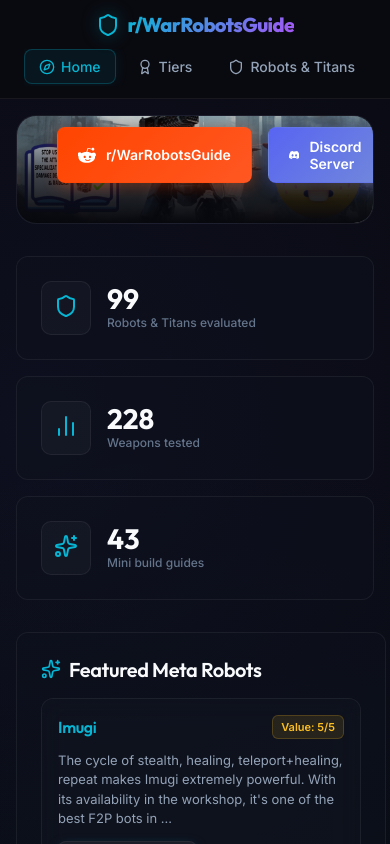
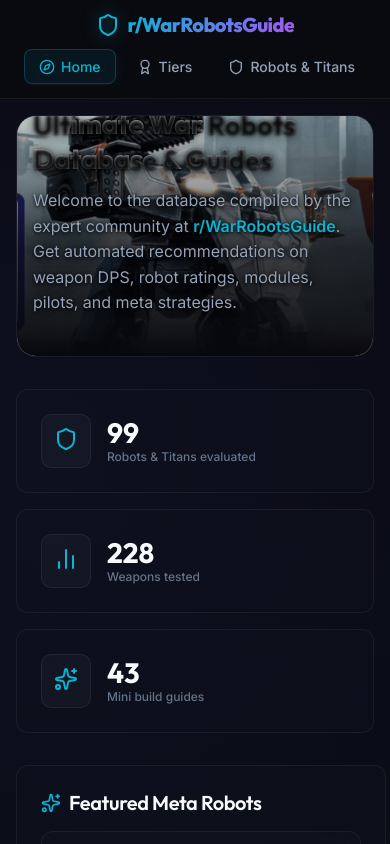
Before and after one commit to War-Robots-Guide/website, a React (Vite) app: page / in a window 390 px wide. Shown: the top 844 px of the page. Built offline with nearby package versions, Linux system fonts and the light colour scheme.

Commit message:
fix: make homepage banner responsive and remove redundant community links

```diff
--- a/src/App.css
+++ b/src/App.css
@@ -127,6 +127,45 @@
   margin: 0 auto 24px;
   line-height: 1.6;
 }
+
+.dashboard-hero-img {
+  width: 100%;
+  height: 420px;
+  object-fit: cover;
+  display: block;
+  opacity: 1;
+}
+
+.dashboard-hero-overlay {
+  position: absolute;
+  inset: 0;
+  background: linear-gradient(to top, #07080d 0%, rgba(7, 8, 13, 0.75) 45%, rgba(7, 8, 13, 0) 100%);
+  display: flex;
+  flex-direction: column;
+  justify-content: flex-end;
+  padding: 40px;
+  text-align: left;
+}
+
+.dashboard-hero-title {
+  font-size: 42px;
+  font-weight: 800;
+  margin: 0;
+  color: #ffffff;
+  -webkit-text-fill-color: #ffffff;
+  background: none;
+  -webkit-background-clip: unset;
+  text-shadow: 0 2px 10px rgba(0,0,0,0.85), 0 1px 3px rgba(0,0,0,0.9);
+}
+
+.dashboard-hero-desc {
+  margin: 8px 0 0;
+  max-width: 650px;
+  font-size: 15px;
+  color: #e2e8f0;
+  text-shadow: 0 1px 8px rgba(0,0,0,0.85), 0 1px 3px rgba(0,0,0,0.9);
+}
+
 
 .dashboard-stats {
   display: grid;
@@ -816,6 +855,23 @@
     font-size: 28px;
   }
 
+  .dashboard-hero-img {
+    height: 240px;
+  }
+
+  .dashboard-hero-overlay {
+    padding: 16px;
+  }
+
+  .dashboard-hero-title {
+    font-size: 22px;
+  }
+
+  .dashboard-hero-desc {
+    font-size: 12.5px;
+    margin-top: 4px;
+  }
+
   .spec-grid {
     grid-template-columns: 1fr;
   }
--- a/src/components/dashboard/DashboardTab.jsx
+++ b/src/components/dashboard/DashboardTab.jsx
@@ -34,49 +34,16 @@ export function DashboardTab({ onTabChange }) {
         <img
           src="banner.jpg"
           alt="War Robots Hangar Banner"
-          style={{ width: '100%', maxHeight: '420px', objectFit: 'cover', display: 'block', opacity: 1 }}
+          className="dashboard-hero-img"
         />
-        <div style={{
-          position: 'absolute',
-          inset: 0,
-          background: 'linear-gradient(to top, #07080d 0%, rgba(7, 8, 13, 0.75) 45%, rgba(7, 8, 13, 0) 100%)',
-          display: 'flex',
-          flexDirection: 'column',
-          justifyContent: 'flex-end',
-          padding: '40px',
-          textAlign: 'left'
-        }}>
-          <h1 style={{ fontSize: '42px', fontWeight: 800, margin: 0, color: '#ffffff', WebkitTextFillColor: '#ffffff', background: 'none', WebkitBackgroundClip: 'unset', textShadow: '0 2px 10px rgba(0,0,0,0.85), 0 1px 3px rgba(0,0,0,0.9)' }}>
+        <div className="dashboard-hero-overlay">
+          <h1 className="dashboard-hero-title">
             Ultimate War Robots Database & Guides
           </h1>
-          <p style={{ margin: '8px 0 0', maxWidth: '650px', fontSize: '15px', color: '#e2e8f0', textShadow: '0 1px 8px rgba(0,0,0,0.85), 0 1px 3px rgba(0,0,0,0.9)' }}>
+          <p className="dashboard-hero-desc">
             Welcome to the database compiled by the expert community at <span style={{ color: 'var(--cyan)', fontWeight: 600 }}>r/WarRobotsGuide</span>.
             Get automated recommendations on weapon DPS, robot ratings, modules, pilots, and meta strategies.
           </p>
-          <div className="social-buttons-container">
-            <a
-              href="https://www.reddit.com/r/WarRobotsGuide/"
-              target="_blank"
-              rel="noopener noreferrer"
-              className="social-btn reddit"
-            >
-              <svg viewBox="0 0 24 24" width="18" height="18" fill="currentColor">
-                <path d="M24 11.5c0-1.65-1.35-3-3-3-.96 0-1.86.48-2.42 1.24-1.64-1-3.85-1.64-6.29-1.72l1.3-4.14c.05-.15.22-.24.38-.19l4.24.9c.06.87.79 1.56 1.68 1.56 1.05 0 1.9-.85 1.9-1.9s-.85-1.9-1.9-1.9c-.89 0-1.62.62-1.82 1.45l-4.75-1.01c-.32-.07-.63.13-.71.45l-1.46 4.67c-2.52.03-4.8.67-6.49 1.7-.56-.73-1.44-1.21-2.43-1.21-1.65 0-3 1.35-3 3 0 1.13.63 2.11 1.56 2.62-.06.29-.1.59-.1.9 0 4.14 4.93 7.5 11 7.5s11-3.36 11-7.5c0-.31-.04-.61-.1-.9.93-.51 1.56-1.49 1.56-2.62zM9 13c.83 0 1.5.67 1.5 1.5S9.83 16 9 16s-1.5-.67-1.5-1.5S7.67 13 9 13zm7.5 5.5c-1.86 1.86-5.14 1.86-7 0-.2-.2-.2-.51 0-.71.2-.2.51-.2.71 0 1.47 1.47 4.1 1.47 5.58 0 .2-.2.51-.2.71 0 .2.2.2.51 0 .71zm-.5-2.5c-.83 0-1.5-.67-1.5-1.5s.67-1.5 1.5-1.5 1.5 0.67 1.5 1.5-0.67 1.5-1.5 1.5z"/>
-              </svg>
-              r/WarRobotsGuide
-            </a>
-            <a
-              href="https://discord.gg/FPxpXthPS"
-              target="_blank"
-              rel="noopener noreferrer"
-              className="social-btn discord"
-            >
-              <svg viewBox="0 0 24 24" width="18" height="18" fill="currentColor">
-                <path d="M20.317 4.37a19.791 19.791 0 0 0-4.885-1.515.074.074 0 0 0-.079.037c-.21.375-.444.864-.608 1.25a18.27 18.27 0 0 0-5.487 0 12.64 12.64 0 0 0-.617-1.25.077.077 0 0 0-.079-.037A19.736 19.736 0 0 0 3.677 4.37a.07.07 0 0 0-.032.027C.533 9.046-.32 13.58.099 18.057a.082.082 0 0 0 .031.057 19.9 19.9 0 0 0 5.993 3.03.078.078 0 0 0 .084-.028c.462-.63.874-1.295 1.226-1.994.021-.041.001-.09-.041-.106a13.094 13.094 0 0 1-1.873-.894.077.077 0 0 1-.008-.128c.126-.093.252-.19.372-.287a.075.075 0 0 1 .077-.011c3.92 1.793 8.18 1.793 12.061 0a.073.073 0 0 1 .078.009c.12.099.246.195.373.289a.077.077 0 0 1-.006.127 12.299 12.299 0 0 1-1.873.894.077.077 0 0 0-.041.107c.36.698.772 1.362 1.225 1.993a.076.076 0 0 0 .084.028 19.839 19.839 0 0 0 6.002-3.03.077.077 0 0 0 .032-.054c.5-5.177-.838-9.674-3.549-13.66a.061.061 0 0 0-.031-.03zM8.02 15.33c-1.183 0-2.157-1.085-2.157-2.419 0-1.333.956-2.419 2.156-2.419 1.21 0 2.176 1.096 2.157 2.42 0 1.333-.956 2.418-2.156 2.418zm7.975 0c-1.183 0-2.157-1.085-2.157-2.419 0-1.333.955-2.419 2.156-2.419 1.21 0 2.176 1.096 2.157 2.42 0 1.333-.946 2.418-2.156 2.418z"/>
-              </svg>
-              Discord Server
-            </a>
-          </div>
         </div>
       </div>
 
```
